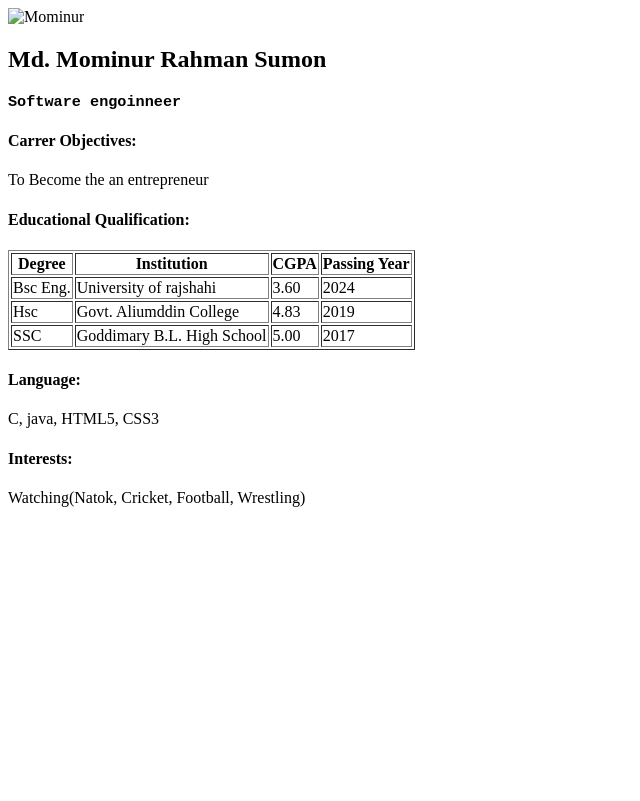
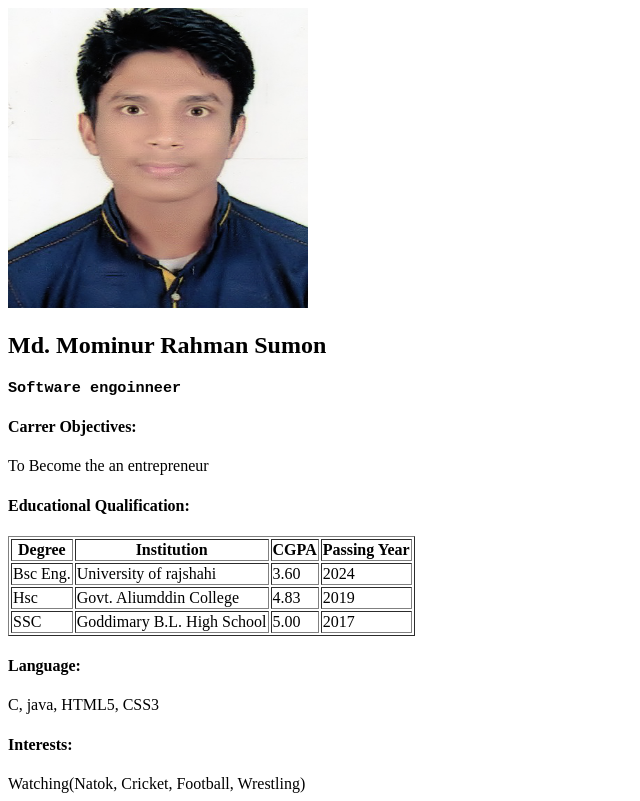
Before and after one commit to Mominur-sumon/Mominur-sumon12.github.io, a plain HTML site: page index.html in a window 1280 px wide. Shown: the whole page, without its empty margins (0-640 px from the left). Drawn offline with Linux system fonts and the light colour scheme.

Commit message:
Update index.html

```diff
--- a/index.html
+++ b/index.html
@@ -7,7 +7,7 @@
     <title>Md. Mominur Rahman Sumon</title>
 </head>
 <body>
-    <img src="image/MOMINUR.jpg" alt="Mominur" width="300" height="300">
+    <img src="images/MOMINUR.jpg" alt="Mominur" width="300" height="300">
     <h2>Md. Mominur Rahman Sumon</h2>
     <h3><pre>Software engoinneer</pre></h3>
     <h4>Carrer Objectives:</h4>
```
